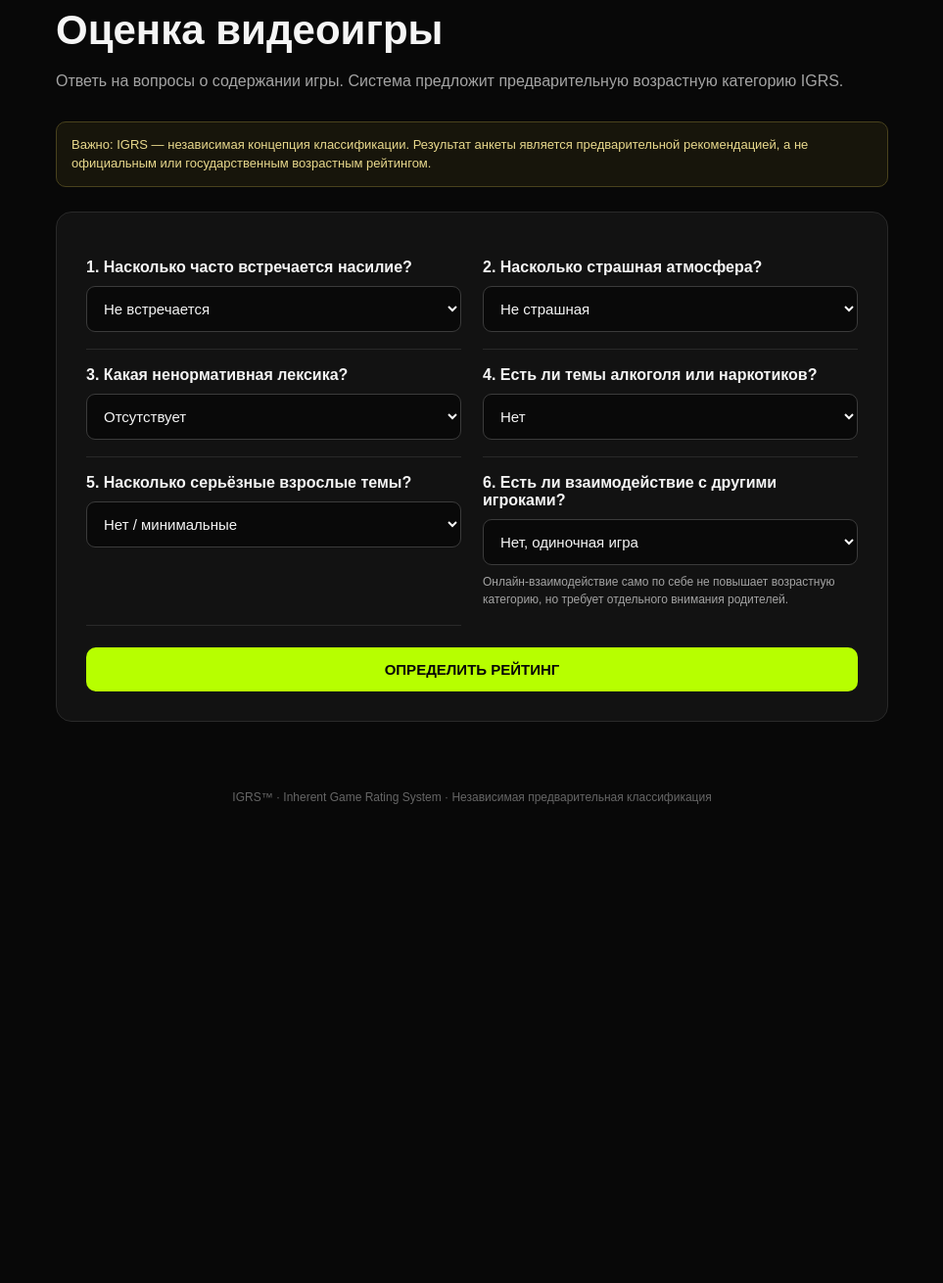
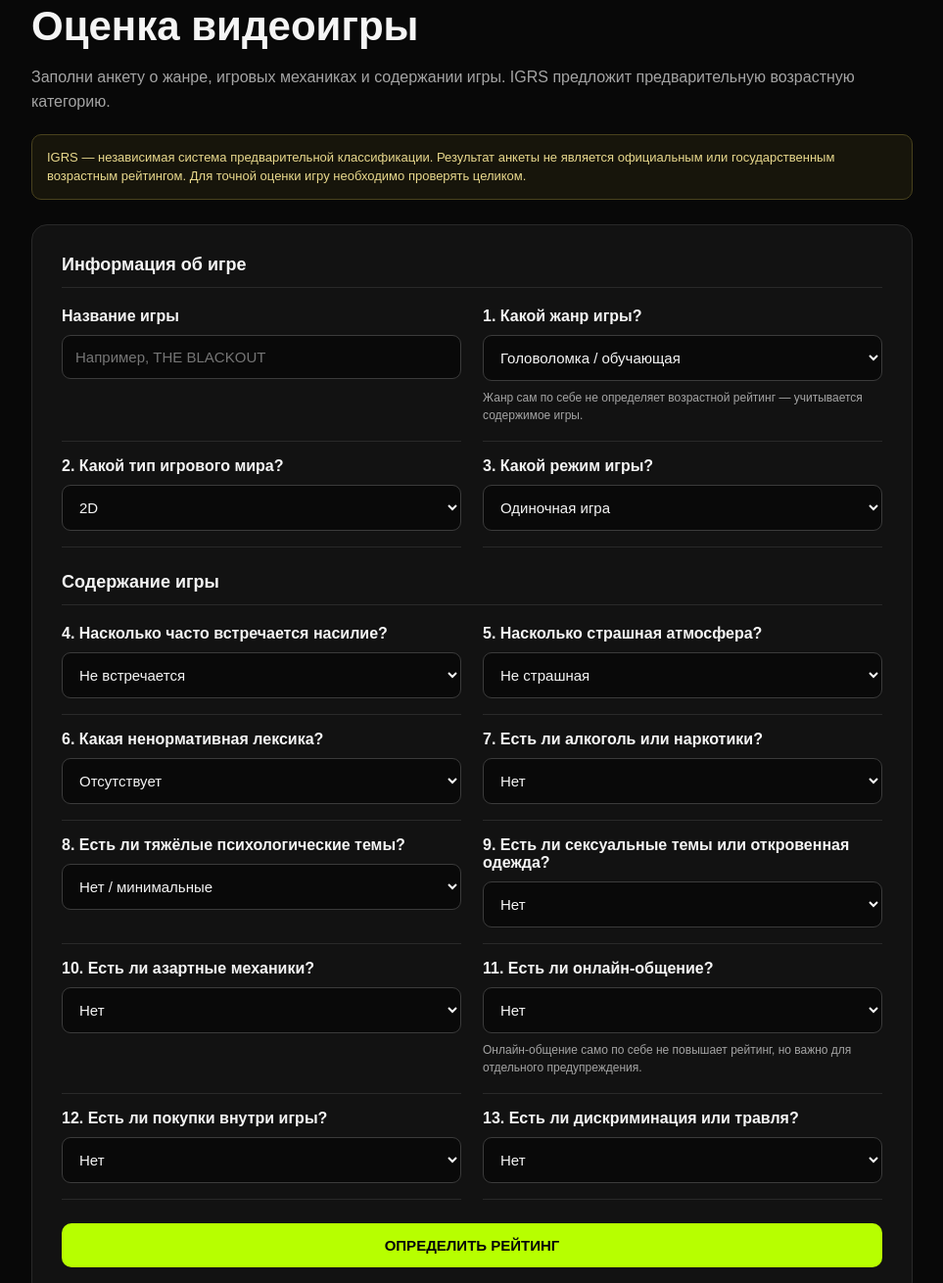
Before and after one commit to Inherent8988/IGRS, a plain HTML site: page index.html in a window 1280 px wide. Shown: the part 120-1430 px from the top of the page at 98% size, without its empty margins (158-1121 px from the left). Before the commit the page ends 971 px from the top, so only its background shows below. Drawn offline with Linux system fonts and the light colour scheme.

Commit message:
Add files via upload

```diff
--- a/index.html
+++ b/index.html
@@ -6,36 +6,35 @@
 <meta name="theme-color" content="#080808">
 <title>IGRS — Inherent Game Rating System</title>
 <style>
-:root{color-scheme:dark;--bg:#080808;--panel:#121212;--line:#292929;--muted:#a4a4a4;--white:#f5f5f5;--accent:#b7ff00}
+:root{--bg:#080808;--panel:#121212;--line:#292929;--muted:#a4a4a4;--white:#f5f5f5;--accent:#b7ff00}
 *{box-sizing:border-box}
 body{margin:0;background:var(--bg);color:var(--white);font-family:Arial,Helvetica,sans-serif;min-height:100vh}
-header{padding:25px clamp(18px,5vw,64px);border-bottom:1px solid var(--line);display:flex;align-items:center;justify-content:space-between}
-.brand{font-size:30px;font-weight:900;letter-spacing:2px}
-.brand span{color:var(--accent)}
-.tag{color:var(--muted);font-size:11px;letter-spacing:1.5px;text-transform:uppercase}
-main{width:min(850px,calc(100% - 32px));margin:42px auto 70px}
-.intro{margin-bottom:28px}
+header{padding:24px clamp(18px,5vw,64px);border-bottom:1px solid var(--line);display:flex;align-items:center;justify-content:space-between;gap:12px}
+.brand{font-size:30px;font-weight:900;letter-spacing:2px}.brand span{color:var(--accent)}
+.tag{color:var(--muted);font-size:11px;letter-spacing:1.3px;text-transform:uppercase;text-align:right}
+main{width:min(900px,calc(100% - 32px));margin:40px auto 70px}
 h1{font-size:clamp(27px,5vw,42px);margin:0 0 10px}
 p{color:var(--muted);line-height:1.55}
 .notice{border:1px solid #49421d;background:#17150b;color:#e9d98d;padding:13px 15px;border-radius:10px;font-size:13px;line-height:1.5;margin:20px 0 25px}
 form,.result{background:var(--panel);border:1px solid var(--line);border-radius:16px;padding:clamp(18px,4vw,30px)}
-.question{padding:17px 0;border-bottom:1px solid var(--line)}
-.question:last-of-type{border:0}
+.section-title{font-size:18px;margin:25px 0 4px;padding-bottom:12px;border-bottom:1px solid var(--line)}
+.section-title:first-child{margin-top:0}
+.grid{display:grid;grid-template-columns:1fr;gap:0 22px}
+.question{padding:16px 0;border-bottom:1px solid var(--line)}
 label{display:block;font-weight:700;margin-bottom:10px}
 select,input{width:100%;background:#090909;color:var(--white);border:1px solid #3b3b3b;border-radius:9px;padding:13px;font-size:15px}
 select:focus,input:focus{outline:2px solid var(--accent);outline-offset:2px}
 .hint{font-size:12px;color:var(--muted);margin:8px 0 0}
 button{border:0;border-radius:10px;padding:14px 20px;font-weight:800;font-size:15px;cursor:pointer}
-.primary{width:100%;background:var(--accent);color:#080808;margin-top:22px}
+.primary{width:100%;background:var(--accent);color:#080808;margin-top:24px}
 .primary:hover{filter:brightness(.93)}
-.result{margin-top:24px;text-align:center;display:none}
-.result.show{display:block}
+.result{margin-top:24px;text-align:center;display:none}.result.show{display:block}
 .result h2{margin:0 0 8px}
 .result img{display:block;width:min(320px,80%);max-height:430px;object-fit:contain;margin:22px auto;background:#fff;border-radius:3px}
 .download{display:inline-block;background:#f2f2f2;color:#111;text-decoration:none;padding:12px 18px;border-radius:9px;font-weight:800;margin:4px}
 .small{font-size:12px;color:var(--muted)}
 footer{text-align:center;color:#666;font-size:12px;padding:0 20px 30px}
-@media(min-width:700px){.grid{display:grid;grid-template-columns:1fr 1fr;gap:0 22px}}
+@media(min-width:700px){.grid{grid-template-columns:1fr 1fr}}
 </style>
 </head>
 <body>
@@ -44,16 +43,53 @@ footer{text-align:center;color:#666;font-size:12px;padding:0 20px 30px}
   <div class="tag">Inherent Game Rating System</div>
 </header>
 <main>
-  <section class="intro">
-    <h1>Оценка видеоигры</h1>
-    <p>Ответь на вопросы о содержании игры. Система предложит предварительную возрастную категорию IGRS.</p>
-  </section>
-  <div class="notice">Важно: IGRS — независимая концепция классификации. Результат анкеты является предварительной рекомендацией, а не официальным или государственным возрастным рейтингом.</div>
+  <h1>Оценка видеоигры</h1>
+  <p>Заполни анкету о жанре, игровых механиках и содержании игры. IGRS предложит предварительную возрастную категорию.</p>
+  <div class="notice">IGRS — независимая система предварительной классификации. Результат анкеты не является официальным или государственным возрастным рейтингом. Для точной оценки игру необходимо проверять целиком.</div>
+
   <form id="ratingForm">
+    <h2 class="section-title">Информация об игре</h2>
     <div class="grid">
       <div class="question">
-        <label for="violence">1. Насколько часто встречается насилие?</label>
-        <select id="violence" required>
+        <label for="gameName">Название игры</label>
+        <input id="gameName" type="text" maxlength="80" placeholder="Например, THE BLACKOUT">
+      </div>
+      <div class="question">
+        <label for="genre">1. Какой жанр игры?</label>
+        <select id="genre">
+          <option value="0">Головоломка / обучающая</option>
+          <option value="0">Симулятор / песочница</option>
+          <option value="0">Приключение</option>
+          <option value="0">Платформер</option>
+          <option value="0">Спорт / гонки</option>
+          <option value="0">Стратегия</option>
+          <option value="0">RPG</option>
+          <option value="0">Экшен</option>
+          <option value="0">Шутер</option>
+          <option value="0">Хоррор</option>
+          <option value="0">Другое</option>
+        </select>
+        <p class="hint">Жанр сам по себе не определяет возрастной рейтинг — учитывается содержимое игры.</p>
+      </div>
+      <div class="question">
+        <label for="perspective">2. Какой тип игрового мира?</label>
+        <select id="perspective">
+          <option>2D</option><option>3D</option><option>2.5D</option><option>Текстовая / визуальная новелла</option><option>Другое</option>
+        </select>
+      </div>
+      <div class="question">
+        <label for="mode">3. Какой режим игры?</label>
+        <select id="mode">
+          <option>Одиночная игра</option><option>Мультиплеер</option><option>Одиночная и мультиплеер</option>
+        </select>
+      </div>
+    </div>
+
+    <h2 class="section-title">Содержание игры</h2>
+    <div class="grid">
+      <div class="question">
+        <label for="violence">4. Насколько часто встречается насилие?</label>
+        <select id="violence">
           <option value="0">Не встречается</option>
           <option value="1">Редкое, условное или мультяшное</option>
           <option value="2">Умеренное или реалистичное</option>
@@ -61,8 +97,8 @@ footer{text-align:center;color:#666;font-size:12px;padding:0 20px 30px}
         </select>
       </div>
       <div class="question">
-        <label for="fear">2. Насколько страшная атмосфера?</label>
-        <select id="fear" required>
+        <label for="fear">5. Насколько страшная атмосфера?</label>
+        <select id="fear">
           <option value="0">Не страшная</option>
           <option value="1">Немного пугающая</option>
           <option value="2">Заметно пугающая / напряжённая</option>
@@ -70,8 +106,8 @@ footer{text-align:center;color:#666;font-size:12px;padding:0 20px 30px}
         </select>
       </div>
       <div class="question">
-        <label for="language">3. Какая ненормативная лексика?</label>
-        <select id="language" required>
+        <label for="language">6. Какая ненормативная лексика?</label>
+        <select id="language">
           <option value="0">Отсутствует</option>
           <option value="1">Редкие мягкие выражения</option>
           <option value="2">Регулярная грубая лексика</option>
@@ -79,28 +115,61 @@ footer{text-align:center;color:#666;font-size:12px;padding:0 20px 30px}
         </select>
       </div>
       <div class="question">
-        <label for="substances">4. Есть ли темы алкоголя или наркотиков?</label>
-        <select id="substances" required>
+        <label for="substances">7. Есть ли алкоголь или наркотики?</label>
+        <select id="substances">
           <option value="0">Нет</option>
           <option value="1">Только упоминания</option>
           <option value="2">Заметное изображение или употребление</option>
         </select>
       </div>
       <div class="question">
-        <label for="themes">5. Насколько серьёзные взрослые темы?</label>
-        <select id="themes" required>
+        <label for="themes">8. Есть ли тяжёлые психологические темы?</label>
+        <select id="themes">
           <option value="0">Нет / минимальные</option>
           <option value="1">Есть отдельные серьёзные темы</option>
           <option value="2">Много тяжёлых психологических тем</option>
         </select>
       </div>
       <div class="question">
-        <label for="online">6. Есть ли взаимодействие с другими игроками?</label>
-        <select id="online" required>
-          <option value="0">Нет, одиночная игра</option>
-          <option value="1">Да, онлайн-режим или чат</option>
+        <label for="sexual">9. Есть ли сексуальные темы или откровенная одежда?</label>
+        <select id="sexual">
+          <option value="0">Нет</option>
+          <option value="1">Редкие намёки / неоткровенная романтика</option>
+          <option value="2">Заметные сексуальные темы или откровенная подача</option>
         </select>
-        <p class="hint">Онлайн-взаимодействие само по себе не повышает возрастную категорию, но требует отдельного внимания родителей.</p>
+      </div>
+      <div class="question">
+        <label for="gambling">10. Есть ли азартные механики?</label>
+        <select id="gambling">
+          <option value="0">Нет</option>
+          <option value="1">Вымышленные игровые автоматы / ставки без реальных денег</option>
+          <option value="2">Ставки или случайные платные награды</option>
+        </select>
+      </div>
+      <div class="question">
+        <label for="online">11. Есть ли онлайн-общение?</label>
+        <select id="online">
+          <option value="0">Нет</option>
+          <option value="1">Голосовой или текстовый чат</option>
+          <option value="2">Общение и пользовательский контент</option>
+        </select>
+        <p class="hint">Онлайн-общение само по себе не повышает рейтинг, но важно для отдельного предупреждения.</p>
+      </div>
+      <div class="question">
+        <label for="purchases">12. Есть ли покупки внутри игры?</label>
+        <select id="purchases">
+          <option value="0">Нет</option>
+          <option value="1">Косметические предметы / дополнения</option>
+          <option value="2">Случайные платные предметы или лутбоксы</option>
+        </select>
+      </div>
+      <div class="question">
+        <label for="discrimination">13. Есть ли дискриминация или травля?</label>
+        <select id="discrimination">
+          <option value="0">Нет</option>
+          <option value="1">Редкие упоминания или сюжетный контекст</option>
+          <option value="2">Частое или одобряемое игрой изображение</option>
+        </select>
       </div>
     </div>
     <button class="primary" type="submit">ОПРЕДЕЛИТЬ РЕЙТИНГ</button>
@@ -115,39 +184,53 @@ footer{text-align:center;color:#666;font-size:12px;padding:0 20px 30px}
   </section>
 </main>
 <footer>IGRS™ · Inherent Game Rating System · Независимая предварительная классификация</footer>
+
 <script>
 const levels = {
-  3:  {file:"IGRS 3.png",  desc:"Подходит для самой широкой аудитории. В анкете не отмечено значимого контента."},
-  7:  {file:"IGRS 7.png",  desc:"Может содержать немного условного насилия или слегка пугающие моменты."},
-  12: {file:"IGRS 12.png", desc:"Может содержать умеренное насилие, заметно пугающие сцены или грубоватую лексику."},
-  16: {file:"IGRS 16.png", desc:"Может содержать частое интенсивное насилие, сильный хоррор или регулярную грубую лексику."},
-  18: {file:"IGRS 18.png", desc:"В анкете отмечено сочетание наиболее интенсивных или взрослых тем."}
+  3:{file:"IGRS 3.png",desc:"В анкете не отмечено значимого контента."},
+  7:{file:"IGRS 7.png",desc:"Возможны отдельные мягкие или слегка пугающие элементы."},
+  12:{file:"IGRS 12.png",desc:"Возможны умеренное насилие, пугающие сцены или отдельные взрослые темы."},
+  16:{file:"IGRS 16.png",desc:"Отмечены интенсивное содержание или несколько заметных взрослых тем."},
+  18:{file:"IGRS 18.png",desc:"Отмечено сочетание наиболее интенсивных или взрослых тем."}
 };
 
 document.getElementById("ratingForm").addEventListener("submit", function(event){
   event.preventDefault();
   const v = id => Number(document.getElementById(id).value);
   const violence=v("violence"), fear=v("fear"), language=v("language");
-  const substances=v("substances"), themes=v("themes");
+  const substances=v("substances"), themes=v("themes"), sexual=v("sexual");
+  const gambling=v("gambling"), discrimination=v("discrimination");
   let rating=3;
 
-  // Transparent starter heuristic. It should be reviewed and refined before public use.
-  if (violence>=1 || fear>=1) rating=Math.max(rating,7);
-  if (violence>=2 || fear>=2 || language>=1 || substances>=1 || themes>=1) rating=Math.max(rating,12);
-  if (violence>=3 || fear>=3 || language>=2 || substances>=2 || themes>=2) rating=Math.max(rating,16);
-  if ((violence>=3 && fear>=3) || (violence>=3 && themes>=2) ||
-      (fear>=3 && themes>=2) || (language>=3 && (violence>=2 || fear>=2))) rating=18;
+  if(violence>=1 || fear>=1 || discrimination>=1) rating=Math.max(rating,7);
+  if(violence>=2 || fear>=2 || language>=1 || substances>=1 ||
+     themes>=1 || sexual>=1 || gambling>=1 || discrimination>=2)
+    rating=Math.max(rating,12);
+  if(violence>=3 || fear>=3 || language>=2 || substances>=2 ||
+     themes>=2 || sexual>=2 || gambling>=2)
+    rating=Math.max(rating,16);
+  if((violence>=3 && fear>=3) || (violence>=3 && themes>=2) ||
+     (fear>=3 && themes>=2) || (language>=3 && (violence>=2 || fear>=2)) ||
+     (sexual>=2 && (violence>=2 || themes>=2)))
+    rating=18;
 
   const item=levels[rating];
   const img=document.getElementById("ratingLogo");
   const link=document.getElementById("downloadLogo");
-  const note=document.getElementById("missingLogo");
-  img.src=item.file;
+  const filename=item.file;
+  img.src=encodeURI(filename)+"?rating="+rating+"&v=3";
   img.alt="IGRS "+rating;
-  link.href=item.file;
-  link.download=item.file;
-  document.getElementById("resultText").textContent="IGRS "+rating+"+ — "+item.desc;
-  note.textContent="Если логотип не отображается, положи файл «"+item.file+"» в ту же папку, что и index.html.";
+  link.href=encodeURI(filename);
+  link.download=filename;
+  const game=document.getElementById("gameName").value.trim();
+  document.getElementById("resultText").textContent=
+    (game ? "Игра «"+game+"»: " : "")+"IGRS "+rating+"+ — "+item.desc;
+  document.getElementById("missingLogo").textContent=
+    "Для отображения логотипа файл «"+filename+"» должен находиться рядом с этим HTML-файлом.";
+  img.onerror=function(){
+    document.getElementById("missingLogo").textContent=
+      "Не найден файл «"+filename+"». Положи все пять PNG-логотипов рядом с HTML-файлом.";
+  };
   document.getElementById("result").classList.add("show");
   document.getElementById("result").scrollIntoView({behavior:"smooth",block:"start"});
 });
```
